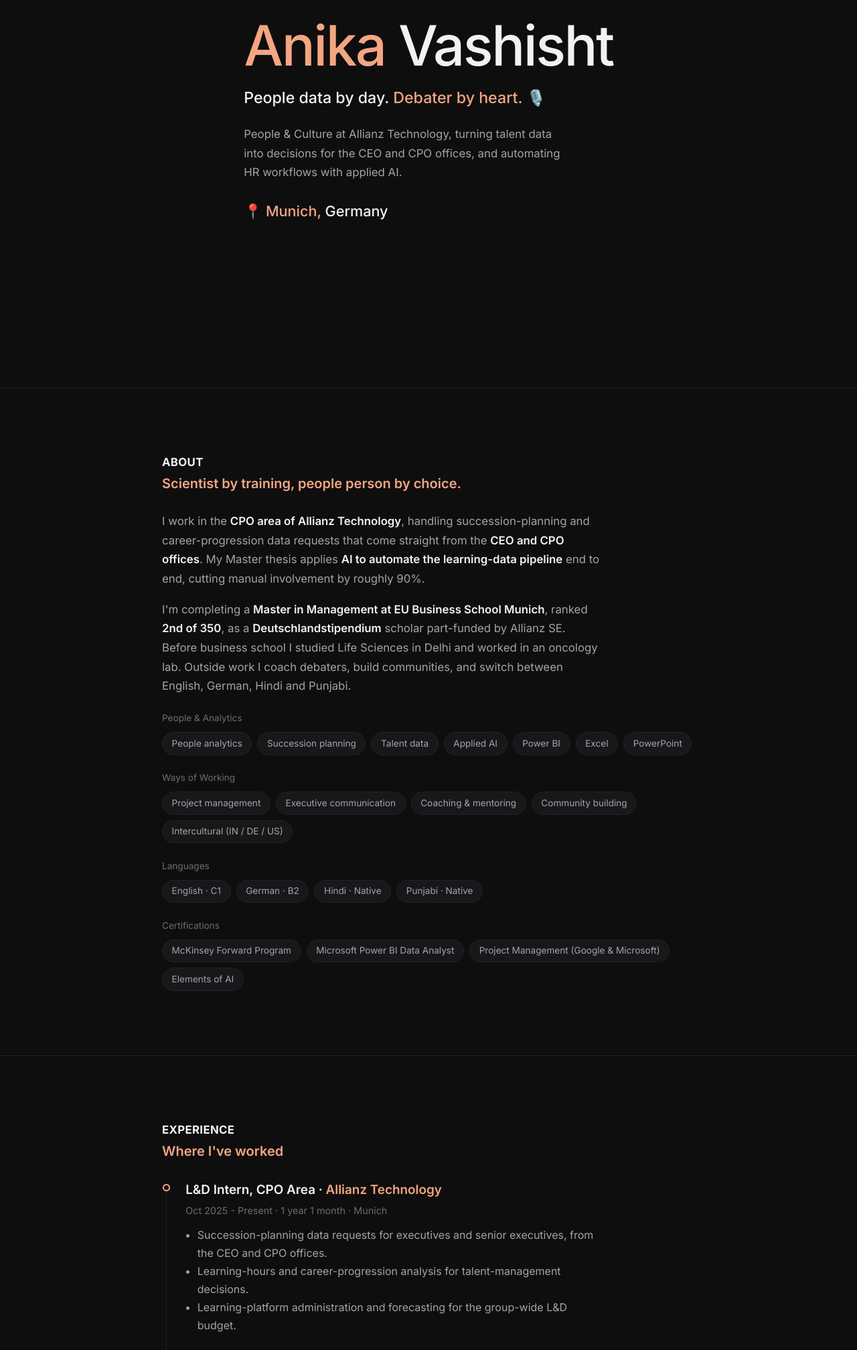
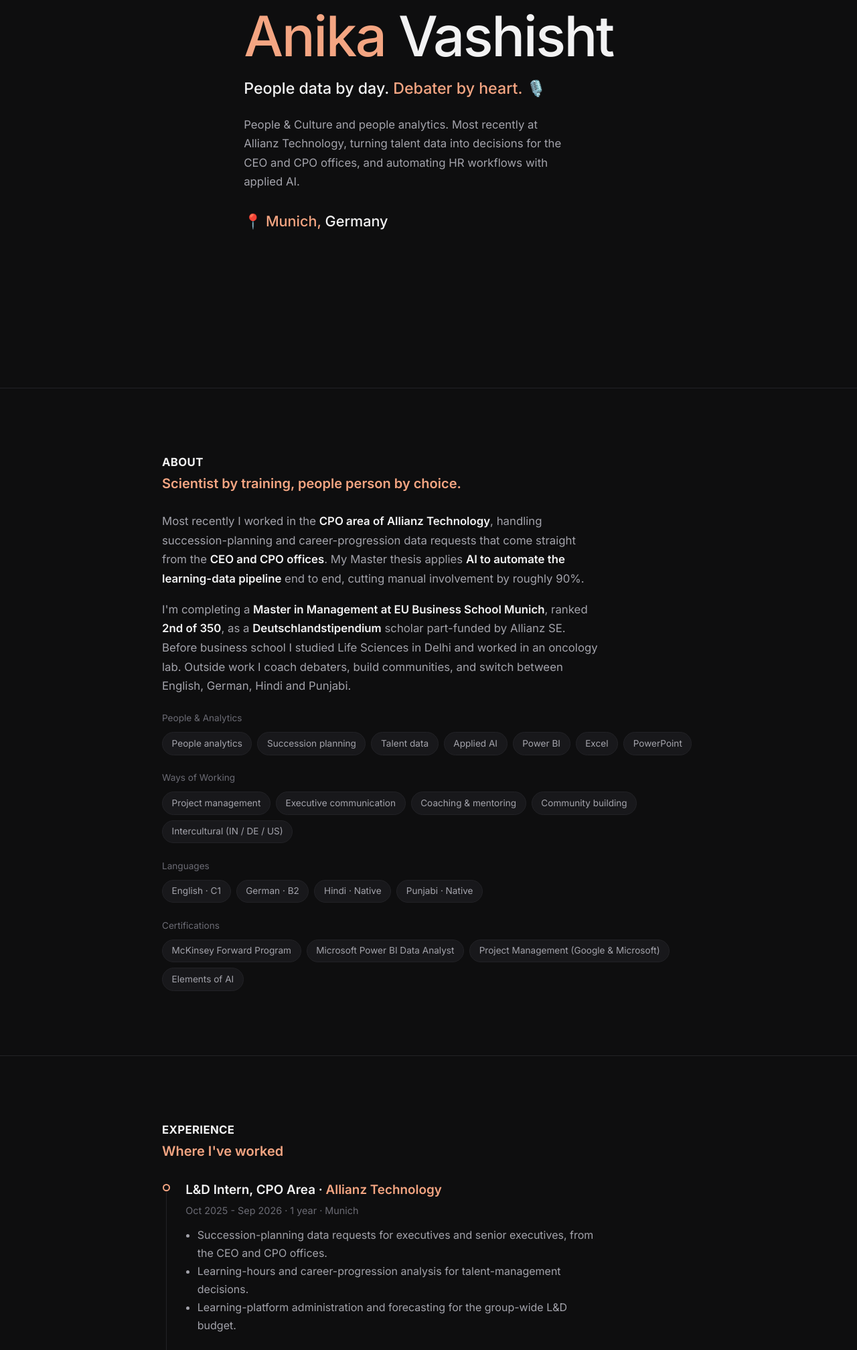
Before and after one commit to kushagr2602/anika-portfolio, a plain HTML site: page index.html in a window 1280 px wide. Shown: the part 221-2237 px from the top of the page at 67% size. Drawn offline with Linux system fonts and the light colour scheme.

Commit message:
Allianz role ended Sep 2026
Co-Authored-By: Claude Opus 5.5 <noreply@anthropic.com>

```diff
--- a/index.html
+++ b/index.html
@@ -4,7 +4,7 @@
   <meta charset="UTF-8"/>
   <meta name="viewport" content="width=device-width, initial-scale=1.0"/>
   <title>Anika Vashisht | People & Culture | Munich</title>
-  <meta name="description" content="Anika Vashisht: People & Culture at Allianz Technology, Master in Management (Rank 2/350) at EU Business School Munich. People analytics & AI."/>
+  <meta name="description" content="Anika Vashisht: People & Culture and people analytics, formerly Allianz Technology. Master in Management (Rank 2/350) at EU Business School Munich. People analytics & AI."/>
   <link rel="preconnect" href="https://fonts.googleapis.com"/>
   <link rel="preconnect" href="https://fonts.gstatic.com" crossorigin/>
   <link href="https://fonts.googleapis.com/css2?family=Inter:wght@400;500;600;700&display=swap" rel="stylesheet"/>
@@ -112,7 +112,7 @@
       <div class="wrap">
         <h1 class="reveal"><span class="accent">Anika</span> Vashisht</h1>
         <p class="tagline reveal">People data by day. <span class="accent">Debater by heart.</span> 🎙️</p>
-        <p class="hero-blurb reveal">People &amp; Culture at Allianz Technology, turning talent data into decisions for the CEO and CPO offices, and automating HR workflows with applied AI.</p>
+        <p class="hero-blurb reveal">People &amp; Culture and people analytics. Most recently at Allianz Technology, turning talent data into decisions for the CEO and CPO offices, and automating HR workflows with applied AI.</p>
         <p class="loc reveal">📍 <span class="accent">Munich,</span> Germany</p>
       </div>
     </section>
@@ -121,7 +121,7 @@
       <div class="wrap">
         <p class="label reveal">About</p>
         <h2 class="reveal">Scientist by training, people person by choice.</h2>
-        <p class="body reveal">I work in the <b>CPO area of Allianz Technology</b>, handling succession-planning and career-progression data requests that come straight from the <b>CEO and CPO offices</b>. My Master thesis applies <b>AI to automate the learning-data pipeline</b> end to end, cutting manual involvement by roughly 90%.</p>
+        <p class="body reveal">Most recently I worked in the <b>CPO area of Allianz Technology</b>, handling succession-planning and career-progression data requests that come straight from the <b>CEO and CPO offices</b>. My Master thesis applies <b>AI to automate the learning-data pipeline</b> end to end, cutting manual involvement by roughly 90%.</p>
         <p class="body reveal">I'm completing a <b>Master in Management at EU Business School Munich</b>, ranked <b>2nd of 350</b>, as a <b>Deutschlandstipendium</b> scholar part-funded by Allianz SE. Before business school I studied Life Sciences in Delhi and worked in an oncology lab. Outside work I coach debaters, build communities, and switch between English, German, Hindi and Punjabi.</p>
 
         <div class="reveal">
@@ -142,9 +142,9 @@
         <p class="label reveal">Experience</p>
         <h2 class="reveal">Where I've worked</h2>
         <div class="tl">
-          <div class="tl-item" data-start="2025-10">
+          <div class="tl-item" data-start="2025-10" data-end="2026-09">
             <h3>L&amp;D Intern, CPO Area · <span class="accent">Allianz Technology</span></h3>
-            <p class="meta"><span>Oct 2025 - Present</span><span class="dur"></span><span>Munich</span></p>
+            <p class="meta"><span>Oct 2025 - Sep 2026</span><span class="dur"></span><span>Munich</span></p>
             <ul>
               <li>Succession-planning data requests for executives and senior executives, from the CEO and CPO offices.</li>
               <li>Learning-hours and career-progression analysis for talent-management decisions.</li>
```
